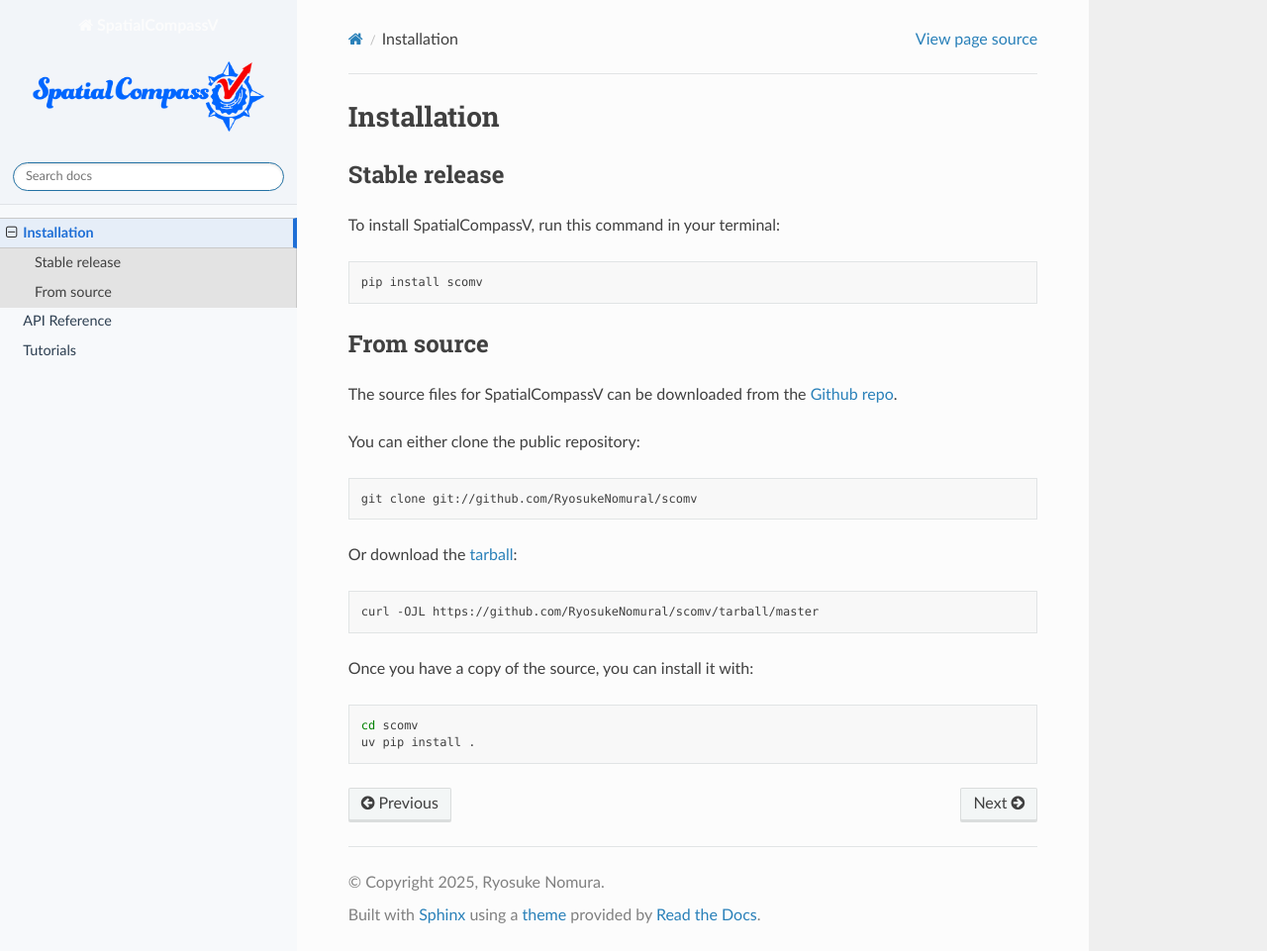
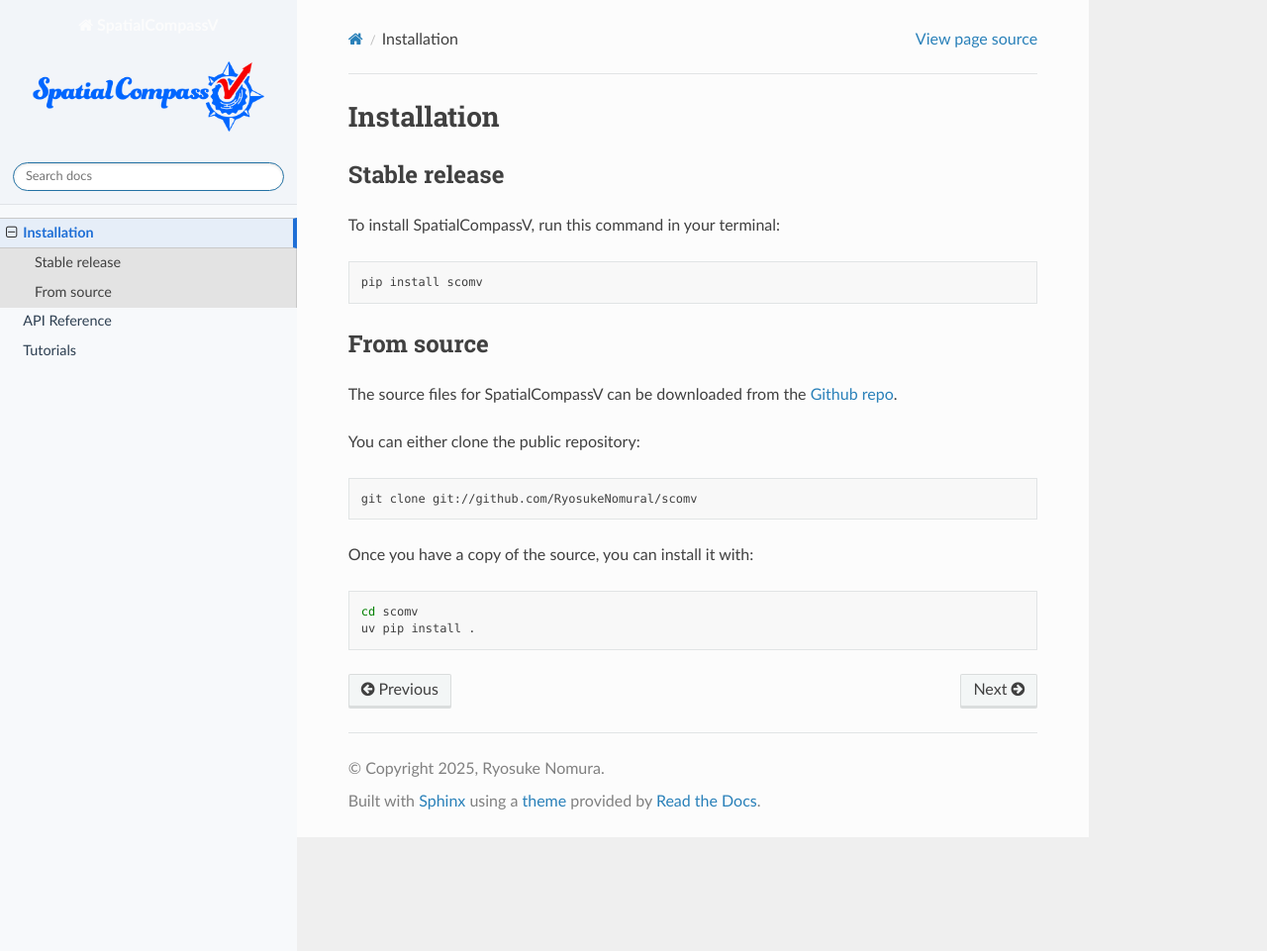
Before and after one commit to RyosukeNomural/SpatialCompassV, a Sphinx documentation site: the page built from docs/installation.md, in a window 1280 px wide and 961 px high. Shown: the whole window at 99% size. Built offline with Sphinx 7.4.7 and the Read the Docs theme 3.1.0, drawn with Linux system fonts in a browser that asks for light colours; pages that are not in the unit, such as notebooks, are missing from menus.

Commit message:
edit Installation.rst

````diff
--- a/docs/installation.md
+++ b/docs/installation.md
@@ -19,11 +19,6 @@ You can either clone the public repository:
 git clone git://github.com/RyosukeNomural/scomv
 ```
 
-Or download the [tarball](https://github.com/RyosukeNomural/scomv/tarball/master):
-
-```sh
-curl -OJL https://github.com/RyosukeNomural/scomv/tarball/master
-```
 
 Once you have a copy of the source, you can install it with:
 
````
